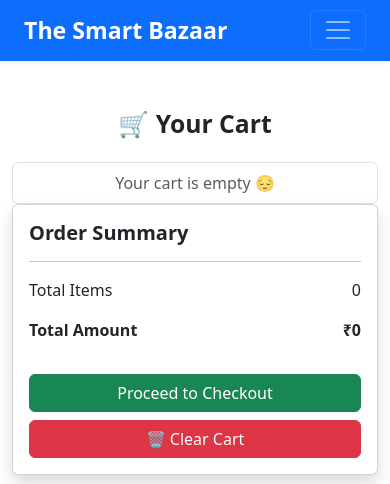
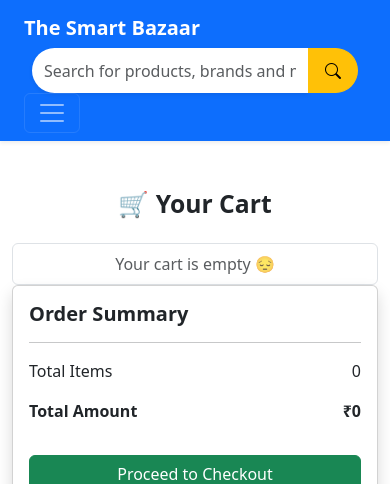
Before and after one commit to sandeepkumhar26-pixel/The-Smart-Bazaar, a Flask app: page /cart in a window 390 px wide. Shown: the top 484 px of the page. Run offline with Flask 3, Linux system fonts and the light colour scheme.

Commit message:
make search bar always visible on mobile

```diff
--- a/templates/navbar.html
+++ b/templates/navbar.html
@@ -17,9 +17,32 @@
   <div class="container-fluid px-4">
 
     <!-- LOGO -->
-    <a class="navbar-brand fw-bold fs-3" href="/">
+    <a class="navbar-brand fw-bold fs-5 fs-lg-3 text-nowrap" href="/">
       The Smart Bazaar
     </a>
+
+    <!-- SEARCH (always visible, even on mobile) -->
+    <form action="/search"
+          method="GET"
+          class="d-flex flex-grow-1 mx-2 mx-lg-4"
+          style="max-width:500px;">
+
+      <input
+        type="text"
+        name="q"
+        class="form-control rounded-start-pill border-0 shadow-sm"
+        placeholder="Search for products, brands and more..."
+        style="height:45px;">
+
+      <button
+        class="btn btn-warning rounded-end-pill px-3 fw-bold"
+        type="submit">
+
+        <i class="bi bi-search"></i>
+
+      </button>
+
+    </form>
 
     <!-- MOBILE TOGGLE -->
     <button class="navbar-toggler"
@@ -33,29 +56,6 @@
 
     <!-- NAVBAR -->
     <div class="collapse navbar-collapse" id="nav">
-
-      <!-- SEARCH -->
-      <form action="/search"
-            method="GET"
-            class="d-flex my-2 my-lg-0 mx-lg-auto"
-            style="width:100%; max-width:500px;">
-
-        <input
-          type="text"
-          name="q"
-          class="form-control rounded-start-pill border-0 shadow-sm"
-          placeholder="Search for products, brands and more..."
-          style="height:45px;">
-
-        <button
-          class="btn btn-warning rounded-end-pill px-4 fw-bold"
-          type="submit">
-
-          Search
-
-        </button>
-
-      </form>
 
       <!-- NAV LINKS -->
       <ul class="navbar-nav align-items-lg-center ms-auto gap-lg-2">
```
